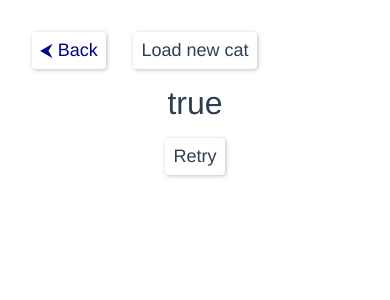
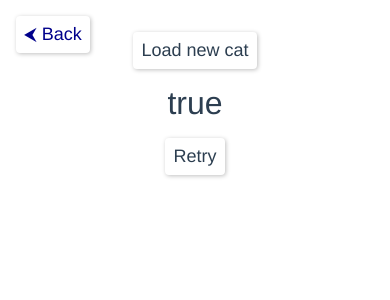
Before and after one commit to nicole-mcg/Verda-challenge, a Vue app: page /#/cats in a window 390 px wide. Shown: the top 300 px of the page. Built offline with nearby package versions, Linux system fonts and the light colour scheme; no server answers.

Commit message:
Moved back button for mobile

```diff
--- a/src/components/BackButton.vue
+++ b/src/components/BackButton.vue
@@ -23,4 +23,11 @@ export default class StoryPreview extends Vue {
     left: 16px;
 }
 
+@media only screen and (max-width: 600px) {
+    .back-button {
+        top: 0;
+        left: 0;
+    }
+}
+
 </style>
```
